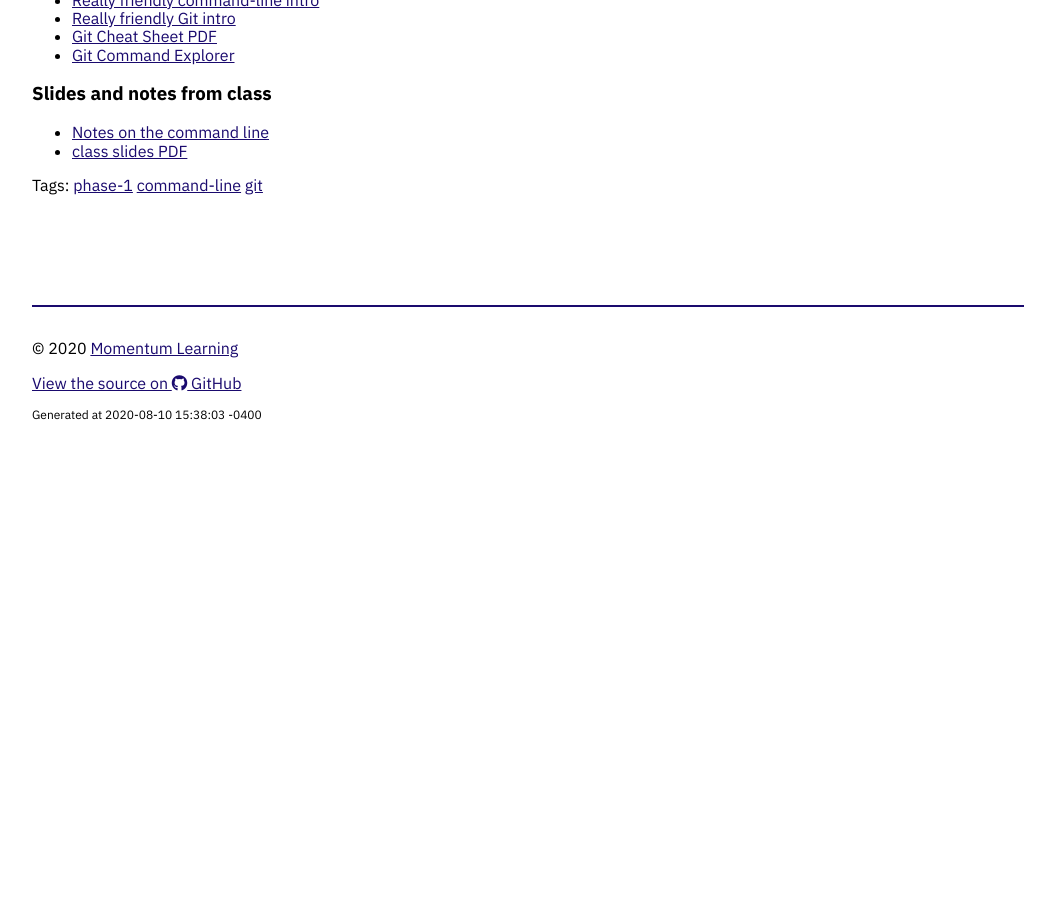
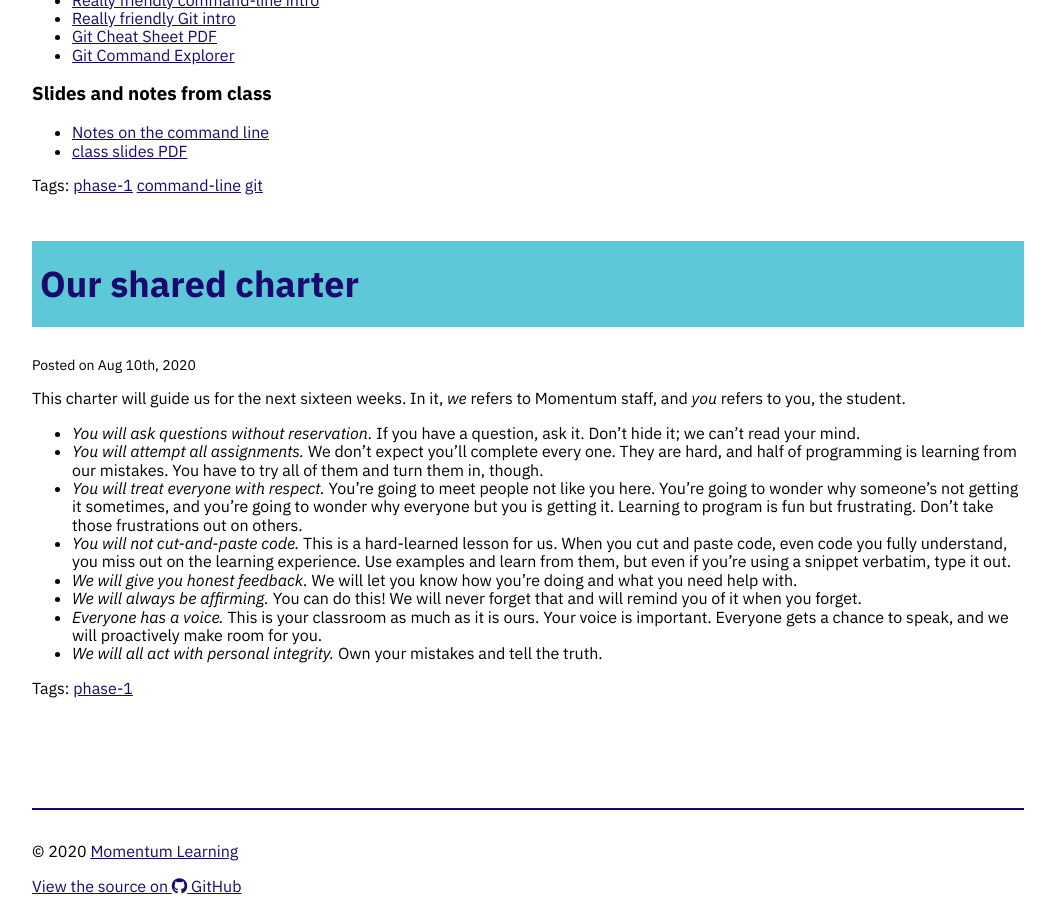
Before and after one commit to momentum-team-4/momentum-team-4.github.io, a Jekyll site: the page built from index.html, in a window 1280 px wide and 900 px high, scrolled down 1022 px. Shown: the whole window, without its empty margins (112-1167 px from the left). Built offline with Jekyll 4.4.1, drawn with Linux system fonts in a browser that asks for light colours; nearby versions of some CDN libraries; library files that are not in the unit come from our copies; the list of posts is cut into pages by our own code; before the commit the page ends 1488 px from its top, so only the background shows below that.

Commit message:
Update links

```diff
--- /dev/null
+++ b/_posts/2020-08-10-expectations.md
@@ -0,0 +1,16 @@
+---
+layout: post
+title: Our shared charter
+tags: phase-1
+---
+
+This charter will guide us for the next sixteen weeks. In it, _we_ refers to Momentum staff, and _you_ refers to you, the student.
+
+- _You will ask questions without reservation._ If you have a question, ask it. Don’t hide it; we can’t read your mind.
+- _You will attempt all assignments._ We don’t expect you’ll complete every one. They are hard, and half of programming is learning from our mistakes. You have to try all of them and turn them in, though.
+- _You will treat everyone with respect._ You’re going to meet people not like you here. You’re going to wonder why someone’s not getting it sometimes, and you’re going to wonder why everyone but you is getting it. Learning to program is fun but frustrating. Don’t take those frustrations out on others.
+- _You will not cut-and-paste code._ This is a hard-learned lesson for us. When you cut and paste code, even code you fully understand, you miss out on the learning experience. Use examples and learn from them, but even if you’re using a snippet verbatim, type it out.
+- _We will give you honest feedback._ We will let you know how you’re doing and what you need help with.
+- _We will always be affirming._ You can do this! We will never forget that and will remind you of it when you forget.
+- _Everyone has a voice._ This is your classroom as much as it is ours. Your voice is important. Everyone gets a chance to speak, and we will proactively make room for you.
+- _We will all act with personal integrity._ Own your mistakes and tell the truth.
```
Also changed, not shown: _posts/2020-08-10-welcome.md (+2 -2 lines).
